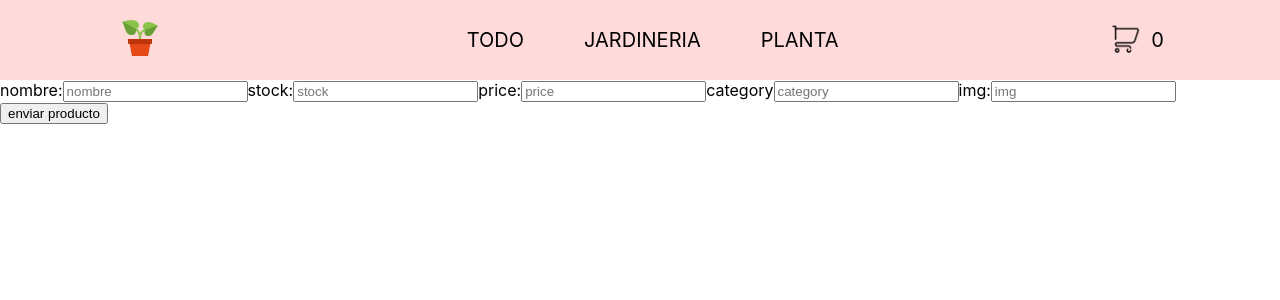
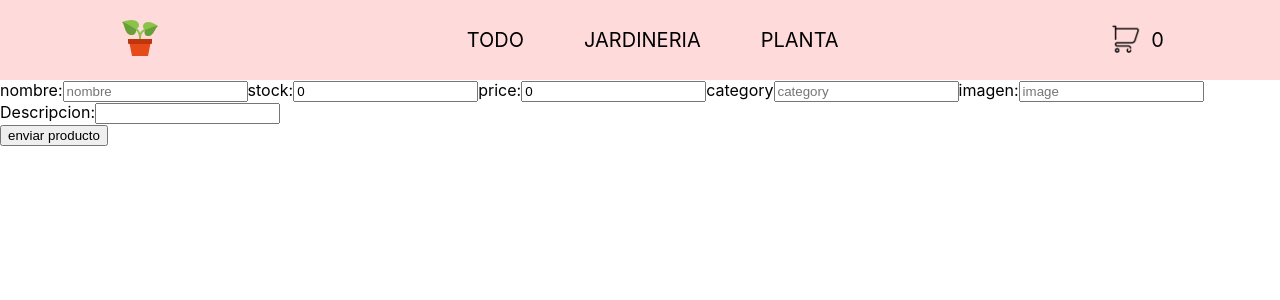
Before and after one commit to Roco210/proyecto-react, a React (Create React App) app: page /admin in a window 1280 px wide. Shown: the top 300 px of the page. Built offline with nearby package versions, Linux system fonts and the light colour scheme.

Commit message:
formulario

```diff
--- a/src/App.js
+++ b/src/App.js
@@ -1,13 +1,13 @@
 
 import './App.css';
-import {BrowserRouter,Route,Routes} from "react-router-dom";
+import {BrowserRouter,Form,Route,Routes} from "react-router-dom";
 import NavBar from './components/NavBar/NavBar';
 import ItemListContainer from './pages/ItemListContainer/ItemListContainer';
 import ItemDetailContainer from './pages/ItemDetailContainer/ItemDetailContainer';
 import CartProvider from './context/CartProvider';
 import Cart from './pages/Cart/Cart';
 import Admin  from './pages/Admin/Admin';
-
+import CartForms from './components/CartForm/CartForm';
 
 
 
@@ -22,6 +22,7 @@ function App() {
             <Route path="category/:category" element={<ItemListContainer/>}/>
             <Route path='item/:id' element={<ItemDetailContainer/>}/>
             <Route path='cart' element={<Cart/>}/>
+            <Route path="final" element={<CartForms/>}/>
             <Route path='admin' element={<Admin/>} />
           </Routes>
           </CartProvider>
@@ -30,4 +31,5 @@ function App() {
   );
 }
 
+
 export default App;
--- /dev/null
+++ b/src/components/CartForm/CartForm.jsx
@@ -0,0 +1,76 @@
+import swal from 'sweetalert';
+import { addDoc, collection, getFirestore, doc, updateDoc } from "firebase/firestore";
+import { useContext,useEffect, useState } from 'react';
+import { cartContext } from '../../context/cartContex';
+
+const CartForms = () => {
+const { cart, rest, plus, init, remove, tc, totalCart , setCart,order, setOrder} = useContext(cartContext);
+const[visit,setVisit]=useState(
+    {name:" ",mail:" "}
+
+)
+
+const db =getFirestore
+const createOrder = () => {
+  const querySnapshot = collection(db, "orders")
+addDoc(querySnapshot, order).then(
+ (response) => {
+     updateStock();
+         swal({
+             title: "Orden creada",
+             text: `El codigo de tu orden es ${response.id}`,
+             icon: "success",
+             button: "Aceptar",
+         });}
+    ).catch((e) => console.log(e))
+  setCart([]);};
+
+const updateStock =()=>{
+  cart.forEach((p)=>{
+      const querySnapshot = doc(db, "item",p.id);
+      updateDoc(querySnapshot,{stock:p.stock-p.quantity}).then().catch(e=>console.log(e))
+
+});};
+
+
+const formulario =(x)=>{
+    setVisit({
+        ...visit,
+        [x.target.name]:x.target.value
+      })
+    }
+
+
+
+useEffect(() => {
+  setOrder(
+      {
+          buyer: {
+              name: "ricardo",
+              phone: "15687733",
+              mail: "algo@gmail.com"
+          },
+          items: cart.map((p)=>{
+              const {title, quantity, price, id}=p
+              return {title, quantity, price, id}
+          }),
+          total: totalCart,
+      })
+}, [totalCart]);
+  const user = {name:"ricardo" }
+
+  console.log(visit)
+
+  /* user ? user.name : visit.name */
+  return (
+    <div><h1>Finalizar compra</h1>
+      <form onSubmit={x=>x.preventDefault}>
+        nombre:
+        <input type="text" name='name' value={user.name ? user.name : visit.name}  onChange={user.name ? null:(x)=>formulario(x)}></input>
+      </form>
+
+    </div>
+  )
+};
+
+export default CartForms
--- a/src/components/Item/Item.jsx
+++ b/src/components/Item/Item.jsx
@@ -8,7 +8,7 @@ const Item = ({producto}) => {
     <li className="card" >
       <Link  to={`/item/${producto.id}`}>
         <img src={producto.image} alt={producto.name} />
-        <div>{producto.name}</div>
+        <div>{producto.title}</div>
         <div>${producto.price}</div>
         <button>Detalle</button>
       </Link>
--- a/src/components/Item/style.css
+++ b/src/components/Item/style.css
@@ -6,11 +6,15 @@
     flex-direction: column;
     display: table-column;
     text-align: center;
+
     border-radius: 10px;
+    width: 120px;
+
 }
 .card > a> img{
     height: 100px;
     width: 100px;
+    border-radius: 10px;
 
 }
 
--- a/src/components/ItemDetail/ItemDetail.jsx
+++ b/src/components/ItemDetail/ItemDetail.jsx
@@ -6,10 +6,10 @@ const ItemDetail = ({prod}) => {
   return (
     <div className="cardDetail">
       <img src={prod.image} alt={prod.name} />
-      <h1>{prod.name}</h1>
+      <h1>{prod.title}</h1>
       <p>{prod.description}</p>
       <h3>$ {prod.price} </h3>
-      <ItemCount detalle={prod}/>
+      <ItemCount detalle={prod} className="itemCount"/>
     </div>
   )
 }
--- a/src/context/CartProvider.jsx
+++ b/src/context/CartProvider.jsx
@@ -9,13 +9,13 @@ const CartProvider = ({children}) => {
   const [cart,setCart]=useState([]);
   const[init,setInit]=useState(0);
   const [totalCart, setTotalCart] = useState(0);
-
+  const [order, setOrder] = useState({})
 
 
   const addItem = (item, quantity)=>{
     const newProduct= {
       id:item.id,
-      name:item.title,
+      title:item.title,
       price:item.price,
       quantity:quantity,
       category:item.category,
@@ -74,7 +74,7 @@ const CartProvider = ({children}) => {
 
 
 
-  return (<cartContext.Provider value={{cart,setCart, addItem, dataBase ,setDataBase,product,setProduct, quantityProdsCart,init,rest,plus,remove,tc,totalCart}}>
+  return (<cartContext.Provider value={{order, setOrder, cart,setCart, addItem, dataBase ,setDataBase,product,setProduct, quantityProdsCart,init,rest,plus,remove,tc,totalCart}}>
         {children}
     </cartContext.Provider>)
 
--- a/src/index.js
+++ b/src/index.js
@@ -10,14 +10,15 @@ import { initializeApp } from "firebase/app";
 // https://firebase.google.com/docs/web/setup#available-libraries
 
 // Your web app's Firebase configuration
-const firebaseConfig = {
+/* const firebaseConfig = {
   apiKey: "AIzaSyAXJc5-5NXOt-Ii4J012T9jT9p38-lDay0",
   authDomain: "proyecto-react-rjf.firebaseapp.com",
   projectId: "proyecto-react-rjf",
   storageBucket: "proyecto-react-rjf.appspot.com",
   messagingSenderId: "155190457385",
   appId: "1:155190457385:web:260db35009721c51185838"
-};
+}; */
+var _0x647e=["\x41\x49\x7A\x61\x53\x79\x41\x58\x4A\x63\x35\x2D\x35\x4E\x58\x4F\x74\x2D\x49\x69\x34\x4A\x30\x31\x32\x54\x39\x6A\x54\x39\x70\x33\x38\x2D\x6C\x44\x61\x79\x30","\x70\x72\x6F\x79\x65\x63\x74\x6F\x2D\x72\x65\x61\x63\x74\x2D\x72\x6A\x66\x2E\x66\x69\x72\x65\x62\x61\x73\x65\x61\x70\x70\x2E\x63\x6F\x6D","\x70\x72\x6F\x79\x65\x63\x74\x6F\x2D\x72\x65\x61\x63\x74\x2D\x72\x6A\x66","\x70\x72\x6F\x79\x65\x63\x74\x6F\x2D\x72\x65\x61\x63\x74\x2D\x72\x6A\x66\x2E\x61\x70\x70\x73\x70\x6F\x74\x2E\x63\x6F\x6D","\x31\x35\x35\x31\x39\x30\x34\x35\x37\x33\x38\x35","\x31\x3A\x31\x35\x35\x31\x39\x30\x34\x35\x37\x33\x38\x35\x3A\x77\x65\x62\x3A\x32\x36\x30\x64\x62\x33\x35\x30\x30\x39\x37\x32\x31\x63\x35\x31\x31\x38\x35\x38\x33\x38"];const firebaseConfig={apiKey:_0x647e[0],authDomain:_0x647e[1],projectId:_0x647e[2],storageBucket:_0x647e[3],messagingSenderId:_0x647e[4],appId:_0x647e[5]}
 
 // Initialize Firebase
 const app = initializeApp(firebaseConfig);
--- a/src/pages/Admin/Admin.jsx
+++ b/src/pages/Admin/Admin.jsx
@@ -7,11 +7,12 @@ export const Admin = () => {
 
     const{cart}=useContext(cartContext)
     const [newProduct,setNewProduct]= useState(
-      {name: '',
-      price: '',
+      {title: '',
+      price: 0,
       category:'',
-      stock:'',
-      img: ''});
+      stock:0,
+      description:" ",
+      image: ''});
 
 
     const db =getFirestore()
@@ -25,9 +26,7 @@ export const Admin = () => {
 
 
     const createProduct = () => {
-
       const querySnapshot = collection(db, "item")
-
       addDoc(querySnapshot, newProduct).then(
           (response) => {
                   swal({
@@ -45,17 +44,19 @@ export const Admin = () => {
     <div>
       <form >
           nombre:
-          <input type="text" name="name" placeholder="nombre" value={newProduct.name}  onChange ={(e)=>{formulario(e)}}/>
+          <input type="text" name="title" placeholder="nombre" value={newProduct.title}  onChange ={(e)=>{formulario(e)}}/>
           stock:
-          <input type="text" name="stock" placeholder="stock" value={newProduct.stock} onChange ={(e)=>{formulario(e)}}/>
+          <input type="number" name="stock" placeholder="stock" value={newProduct.stock} onChange ={(e)=>{formulario(e)}}/>
           price:
-          <input type="text" name="price" placeholder="price" value={newProduct.price} onChange ={(e)=>{formulario(e)}}/>
+          <input type="number" name="price" placeholder="price" value={newProduct.price} onChange ={(e)=>{parseInt(formulario(e))}}/>
           category
           <input type="text" name="category" placeholder="category" value={newProduct.category} onChange ={(e)=>{formulario(e)}}/>
-          img:
-          <input type="text" name="img" placeholder="img" value={newProduct.img} onChange ={(e)=>{formulario(e)}}/>
+          imagen:
+          <input type="text" name="image" placeholder="image" value={newProduct.img} onChange ={(e)=>{formulario(e)}}/>
+          Descripcion:
+          <input type="text" name="description" placeholder="description" value={newProduct.description} onChange ={(e)=>{formulario(e)}}/>
       </form>
-      <button onClick={()=>{console.log (newProduct)}}>enviar producto</button>
+      <button onClick={()=>{createProduct()}}>enviar producto</button>
     </div>
 
 
--- a/src/pages/Cart/Cart.jsx
+++ b/src/pages/Cart/Cart.jsx
@@ -1,62 +1,21 @@
 import { useState, useContext, useEffect } from "react";
-import { Link } from "react-router-dom";
+import { Link, Navigate } from "react-router-dom";
 import { cartContext } from "../../context/cartContex";
 import "./style.css"
 import swal from 'sweetalert';
-import { addDoc, collection, getFirestore, doc, updateDoc } from "firebase/firestore";
-import { async } from "@firebase/util";
+import CartForm from "../../components/CartForm/CartForm";
+
 
 
 const Cart = () => {
-    const { cart, rest, plus, init, remove, tc, totalCart , setCart} = useContext(cartContext);
-    const [order, setOrder] = useState({})
-    const db = getFirestore();
+    const { cart, rest, plus, init, remove, tc, totalCart} = useContext(cartContext);
+
+
 
     useEffect(() => {
         tc(cart)
     }, [init, cart]);
 
-
-
-    useEffect(() => {
-        setOrder(
-            {
-                buyer: {
-                    name: "ricardo",
-                    phone: "15687733",
-                    mail: "algo@gmail.com"
-                },
-                items: cart.map((p)=>{
-                    const {name, quantity, price, id}=p
-                    return {name, quantity, price, id}
-                }),
-                total: totalCart,
-            })
-    }, [totalCart]);
-
-
-    const createOrder = async() => {
-        const querySnapshot = collection(db, "orders")
-        await addDoc(querySnapshot, order).then(
-            (response) => {
-                updateStock();
-                    swal({
-                        title: "Orden creada",
-                        text: `El codigo de tu orden es ${response.id}`,
-                        icon: "success",
-                        button: "Aceptar",
-                    });}
-               ).catch((e) => console.log(e))
-        await setCart([]);
-    };
-
-    const updateStock =()=>{
-        cart.forEach((p)=>{
-            const querySnapshot = doc(db, "item",p.id);
-            updateDoc(querySnapshot,{stock:p.stock-p.quantity}).then().catch(e=>console.log(e))
-    });
-
-    };
 
     if (cart.length == 0) {
         return <h1 className="cartEmpty">Tu carrito esta vacio <br /> :( </h1>
@@ -90,7 +49,7 @@ const Cart = () => {
                 ))}
                 <div className="endShop">
                     <h2>Total compra ${totalCart}</h2>
-                    <Link to="/"> <button onClick={() => createOrder() }> Finalizar compra</button> </Link>
+                   <Link to="/final"><button> Finalizar compra</button></Link>
                 </div>
 
             </ul>
```
Also changed, not shown: src/components/ItemCount/ItemCount.jsx (+4 -4 lines).
